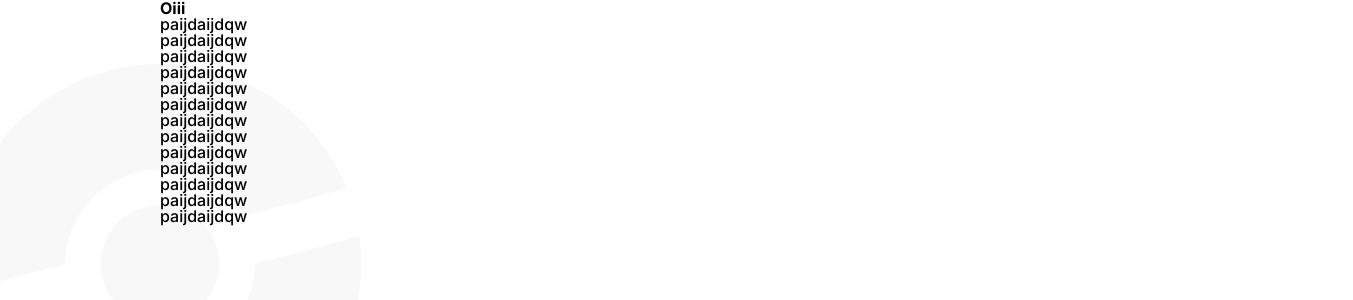
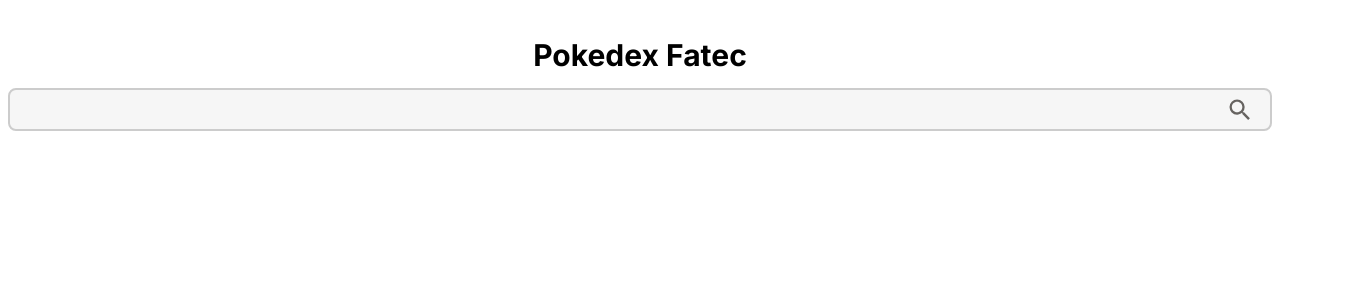
Before and after one commit to JSVale/pokedex, a Next.js app: page / in a window 1280 px wide. Shown: the top 300 px of the page, 1353 px wide, since content can reach past the window. Built offline with nearby package versions, Linux system fonts and the light colour scheme.

Commit message:
feat(search): create search input

```diff
--- a/package.json
+++ b/package.json
@@ -11,7 +11,8 @@
     "axios": "^0.21.1",
     "next": "^10.0.4",
     "react": "^17.0.1",
-    "react-dom": "^17.0.1"
+    "react-dom": "^17.0.1",
+    "react-icons": "^4.1.0"
   },
   "devDependencies": {
     "@types/node": "^14.6.0",
--- /dev/null
+++ b/src/components/Input/index.tsx
@@ -0,0 +1,18 @@
+import React, { InputHTMLAttributes } from 'react'
+import { MdSearch } from 'react-icons/md'
+
+import styles from './styles.module.css'
+
+// Explain the interface inheritance
+type InputProps = InputHTMLAttributes<HTMLInputElement>
+
+const Input: React.FC<InputProps> = ({ ...rest }) => {
+  return (
+    <div className={styles.searchInputContainer}>
+      <input type="text" {...rest} />
+      <MdSearch size={28} className={styles.icon} />
+    </div>
+  )
+}
+
+export default Input
--- /dev/null
+++ b/src/components/Input/styles.module.css
@@ -0,0 +1,27 @@
+.searchInputContainer {
+  display: flex;
+  align-items: center;
+
+  background: #f6f6f6;
+  color: #666360;
+  border-radius: 8px;
+  border: 2px solid #ccc;
+  width: 100%;
+}
+
+.searchInputContainer input {
+  background: transparent;
+  flex: 1;
+  border: 0;
+
+  padding: 12px 16px;
+  outline: none;
+}
+
+.searchInputContainer input::placeholder {
+  color: #666360;
+}
+
+.icon {
+  margin-right: 16px;
+}
--- a/src/components/Layout/index.tsx
+++ b/src/components/Layout/index.tsx
@@ -2,20 +2,12 @@
 
 import styles from './styles.module.css'
 
-import Pokeball from '../Pokeball'
+// import Pokeball from '../Pokeball'
 
 const Layout: React.FC = ({ children }) => {
   return (
     <div className={styles.container}>
-      <div className={styles.firstPokeball}>
-        <Pokeball />
-      </div>
-
       <div className={styles.content}>{children}</div>
-
-      <div className={styles.secondPokeball}>
-        <Pokeball />
-      </div>
     </div>
   )
 }
--- a/src/components/Layout/styles.module.css
+++ b/src/components/Layout/styles.module.css
@@ -3,35 +3,8 @@
   position: relative;
 }
 
-.firstPokeball {
-  width: 400px;
-  height: 400px;
-  position: absolute;
-  top: 8%;
-  left: -40px;
-  transform: rotate(-15deg);
-  z-index: -1;
-}
-
-.secondPokeball {
-  width: 400px;
-  height: 400px;
-  position: absolute;
-  right: 0;
-  bottom: 0;
-  transform: rotate(30deg);
-  z-index: -1;
-}
-
-.firstPokeball svg,
-.secondPokeball svg {
-  height: 100%;
-  width: 100%;
-  opacity: 0.6;
-}
-
 .content {
-  max-width: 960px;
   margin: 0 auto;
   z-index: 10;
+  padding: 0 8px;
 }
--- a/src/pages/index.tsx
+++ b/src/pages/index.tsx
@@ -1,25 +1,24 @@
-import React from 'react'
+import React, { useState } from 'react'
 import { NextPage } from 'next'
 
+// Styles
+import HomeStyles from '../styles/pages/Home.module.css'
+
+import Input from '../components/Input'
+
 const Home: NextPage = () => {
+  const [search, setSearch] = useState('')
+
   return (
-    <div>
-      <h1>Oiii</h1>
-      <ul>
-        <li>paijdaijdqw</li>
-        <li>paijdaijdqw</li>
-        <li>paijdaijdqw</li>
-        <li>paijdaijdqw</li>
-        <li>paijdaijdqw</li>
-        <li>paijdaijdqw</li>
-        <li>paijdaijdqw</li>
-        <li>paijdaijdqw</li>
-        <li>paijdaijdqw</li>
-        <li>paijdaijdqw</li>
-        <li>paijdaijdqw</li>
-        <li>paijdaijdqw</li>
-        <li>paijdaijdqw</li>
-      </ul>
+    <div className={HomeStyles.container}>
+      <h1 className={HomeStyles.title}>Pokedex Fatec</h1>
+
+      <div className={HomeStyles.searchContainer}>
+        <Input
+          onChange={event => setSearch(event.target.value)}
+          value={search}
+        />
+      </div>
     </div>
   )
 }
--- /dev/null
+++ b/src/styles/pages/Home.module.css
@@ -0,0 +1,19 @@
+.container {
+  padding-top: 40px;
+  /* background-color: tomato; */
+}
+
+.title {
+  font-size: 30px;
+  text-align: center;
+}
+
+.searchContainer {
+  margin-top: 18px;
+}
+
+@media screen and (min-width: 480px) {
+  .container {
+    width: 100%;
+  }
+}
```
Also changed, not shown: 1 other file (tests, documents, lock files or other folders).
